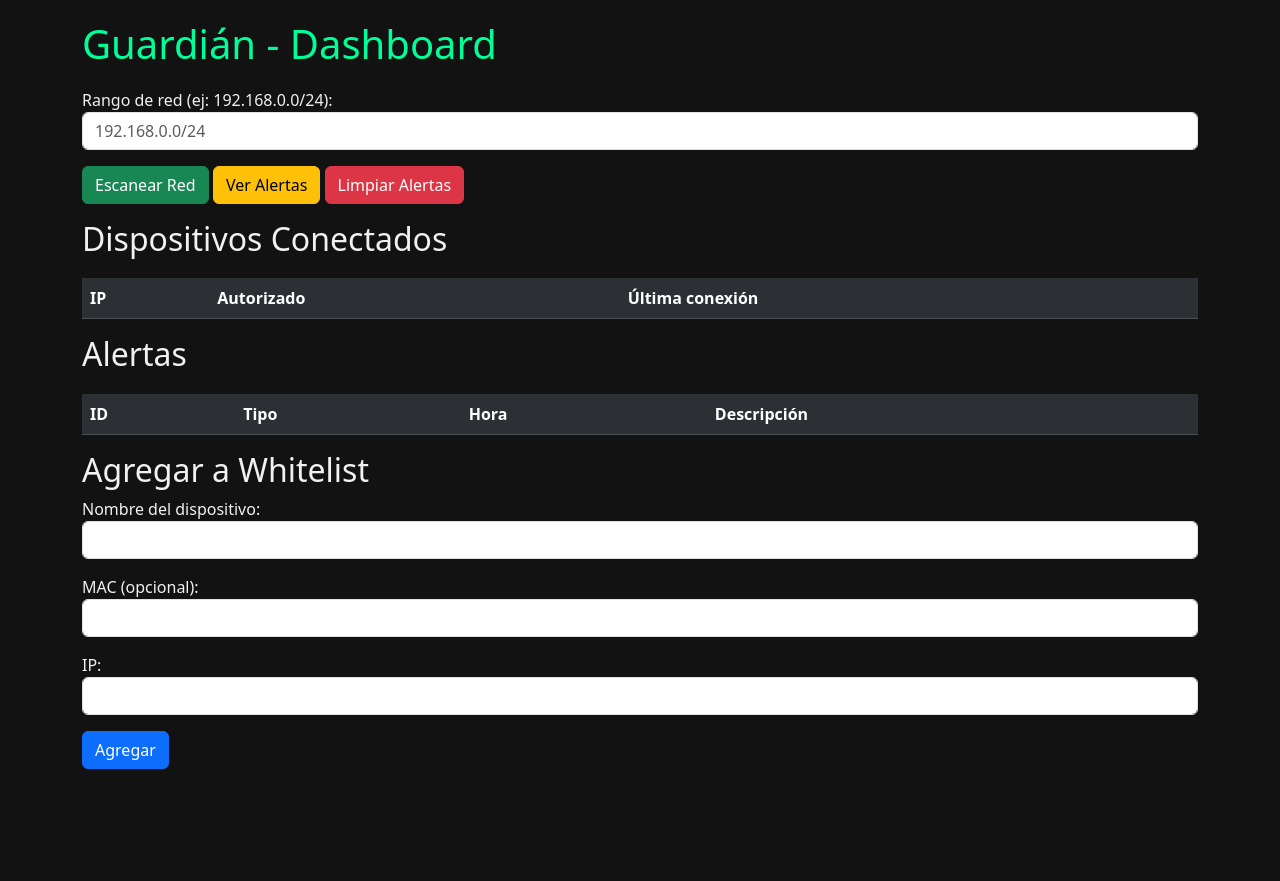
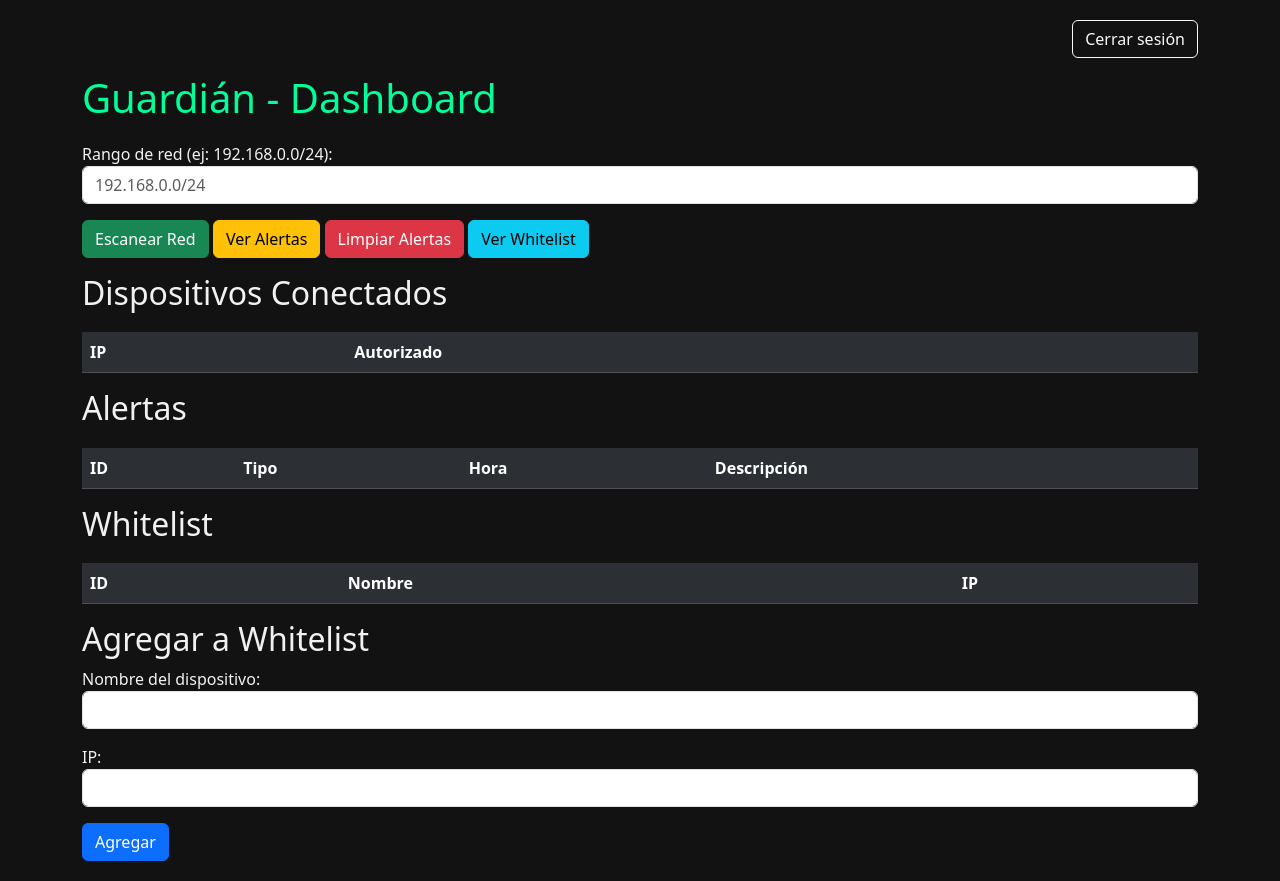
Before and after one commit to agus2894/Guardian, a FastAPI app: template templates/index.html in a window 1280 px wide. Before the commit the page ends 769 px from the top, so only its background shows below. Run offline with FastAPI, Linux system fonts and the light colour scheme; the template is opened without the code that fills it, so the values that code supplies are empty.

Commit message:
Ultimos cambios

```diff
--- a/main.py
+++ b/main.py
@@ -1,4 +1,4 @@
-from fastapi import FastAPI, Request, Form
+from fastapi import FastAPI, Request, Form, Response, Cookie
 from fastapi.responses import RedirectResponse, HTMLResponse
 from fastapi.staticfiles import StaticFiles
 from fastapi.templating import Jinja2Templates
@@ -8,44 +8,53 @@ import os
 from db.database import init_db
 from routers import scan, alerts, whitelist, devices
 
-# Cargar variables de entorno
 load_dotenv()
-
-# Crear app
 app = FastAPI(title="Guardián - Sistema de Monitoreo de Red")
 
-# Inicializar la base de datos
+# DB + archivos estáticos y plantillas
 init_db()
-
-# Cargar archivos estáticos
 app.mount("/static", StaticFiles(directory="static"), name="static")
-
-# Plantillas HTML
 templates = Jinja2Templates(directory="templates")
 
-# Incluir rutas de API
+# Incluir routers
 app.include_router(scan.router)
 app.include_router(alerts.router)
 app.include_router(whitelist.router)
 app.include_router(devices.router)
 
-# Redirigir raíz a /dashboard
+# Inicio → Login
 @app.get("/")
 async def root():
-    return RedirectResponse(url="/dashboard")
+    return RedirectResponse(url="/login")
 
-# Página del dashboard
-@app.get("/dashboard", response_class=HTMLResponse)
-async def get_dashboard(request: Request):
-    return templates.TemplateResponse("index.html", {"request": request})
+# Mostrar login
+@app.get("/login", response_class=HTMLResponse)
+async def show_login(request: Request):
+    return templates.TemplateResponse("login.html", {"request": request})
 
-# Login básico
+# Procesar login
 @app.post("/login")
-async def login(username: str = Form(...), password: str = Form(...)):
+async def login(response: Response, username: str = Form(...), password: str = Form(...)):
     valid_user = os.getenv("GUARDIAN_USER")
     valid_pass = os.getenv("GUARDIAN_PASS")
 
     if username == valid_user and password == valid_pass:
-        return RedirectResponse(url="/dashboard", status_code=302)
+        response = RedirectResponse(url="/dashboard", status_code=302)
+        response.set_cookie(key="logged_in", value="yes", httponly=True)
+        return response
     else:
-        return HTMLResponse(content="Usuario o contraseña incorrectos", status_code=401)
+        return HTMLResponse("Usuario o contraseña incorrectos", status_code=401)
+
+# Cerrar sesión
+@app.get("/logout")
+async def logout():
+    response = RedirectResponse(url="/login", status_code=302)
+    response.delete_cookie("logged_in")
+    return response
+
+# Dashboard protegido
+@app.get("/dashboard", response_class=HTMLResponse)
+async def get_dashboard(request: Request, logged_in: str = Cookie(default=None)):
+    if logged_in != "yes":
+        return RedirectResponse(url="/login")
+    return templates.TemplateResponse("index.html", {"request": request})
--- a/static/js/dashboard.js
+++ b/static/js/dashboard.js
@@ -4,15 +4,11 @@ async function getScan() {
     const res = await fetch('/scan/?network_range=' + encodeURIComponent(range));
     const data = await res.json();
     const table = document.getElementById('devices');
-    table.innerHTML = "<tr><th>IP</th><th>Autorizado</th><th>Última conexión</th></tr>";
+    table.innerHTML = "<tr><th>IP</th><th>Autorizado</th></tr>";
 
-    const response = await fetch("/devices/");
-    const allDevices = await response.json();
-
-    allDevices.forEach(d => {
-        const estado = d.authorized ? "Autorizado" : "No autorizado";
-        const clase = d.authorized ? "table-success" : "table-danger";
-        table.innerHTML += `<tr class="${clase}"><td>${d.ip}</td><td>${estado}</td><td>${d.last_seen}</td></tr>`;
+    data.dispositivos_detectados.forEach(d => {
+        const autorizado = d.autorizado ? "✅" : "❌";
+        table.innerHTML += `<tr><td>${d.ip}</td><td>${autorizado}</td></tr>`;
     });
 }
 
@@ -21,6 +17,7 @@ async function getAlerts() {
     const data = await res.json();
     const table = document.getElementById('alerts');
     table.innerHTML = "<tr><th>ID</th><th>Tipo</th><th>Hora</th><th>Descripción</th></tr>";
+
     data.forEach(a => {
         table.innerHTML += `<tr><td>${a.id}</td><td>${a.type}</td><td>${a.timestamp}</td><td>${a.description}</td></tr>`;
     });
@@ -34,24 +31,36 @@ async function clearAlerts() {
     }
 }
 
+async function getWhitelist() {
+    const res = await fetch('/whitelist/');
+    const data = await res.json();
+    const table = document.getElementById('whitelist');
+    table.innerHTML = "<tr><th>ID</th><th>Nombre</th><th>IP</th></tr>";
+
+    data.whitelist.forEach(w => {
+        table.innerHTML += `<tr><td>${w.id}</td><td>${w.name}</td><td>${w.ip}</td></tr>`;
+    });
+}
+
 async function addToWhitelist() {
     const name = document.getElementById('device_name').value;
-    const mac = document.getElementById('device_mac').value;
     const ip = document.getElementById('device_ip').value;
 
-    const data = { name: name, mac: mac, ip: ip };
+    const data = new URLSearchParams();
+    data.append("nombre", name);
+    data.append("ip", ip);
 
     const res = await fetch('/whitelist/agregar', {
         method: 'POST',
-        headers: { 'Content-Type': 'application/json' },
-        body: JSON.stringify(data)
+        headers: { 'Content-Type': 'application/x-www-form-urlencoded' },
+        body: data
     });
 
     if (res.ok) {
         alert("Dispositivo agregado a la whitelist");
         document.getElementById('device_name').value = "";
-        document.getElementById('device_mac').value = "";
         document.getElementById('device_ip').value = "";
+        getWhitelist();
     } else {
         alert("Error al agregar a whitelist");
     }
--- a/templates/index.html
+++ b/templates/index.html
@@ -13,6 +13,10 @@
 <body>
 
 <div class="container">
+    <div class="d-flex justify-content-end mb-3">
+        <a href="/logout" class="btn btn-outline-light">Cerrar sesión</a>
+    </div>
+
     <h1>Guardián - Dashboard</h1>
 
     <div class="mb-3">
@@ -24,11 +28,12 @@
         <button class="btn btn-success" onclick="getScan()">Escanear Red</button>
         <button class="btn btn-warning" onclick="getAlerts()">Ver Alertas</button>
         <button class="btn btn-danger" onclick="clearAlerts()">Limpiar Alertas</button>
+        <button class="btn btn-info" onclick="getWhitelist()">Ver Whitelist</button>
     </div>
 
     <h2>Dispositivos Conectados</h2>
     <table class="table table-dark table-striped" id="devices">
-        <tr><th>IP</th><th>Autorizado</th><th>Última conexión</th></tr>
+        <tr><th>IP</th><th>Autorizado</th></tr>
     </table>
 
     <h2>Alertas</h2>
@@ -36,15 +41,16 @@
         <tr><th>ID</th><th>Tipo</th><th>Hora</th><th>Descripción</th></tr>
     </table>
 
+    <h2>Whitelist</h2>
+    <table class="table table-dark table-striped" id="whitelist">
+        <tr><th>ID</th><th>Nombre</th><th>IP</th></tr>
+    </table>
+
     <h2>Agregar a Whitelist</h2>
     <form onsubmit="addToWhitelist(); return false;">
         <div class="mb-3">
             <label>Nombre del dispositivo:</label>
             <input type="text" id="device_name" class="form-control" required>
-        </div>
-        <div class="mb-3">
-            <label>MAC (opcional):</label>
-            <input type="text" id="device_mac" class="form-control">
         </div>
         <div class="mb-3">
             <label>IP:</label>
```
Also changed, not shown: templates/login.html (+11 -10 lines), guardian.db (added).
